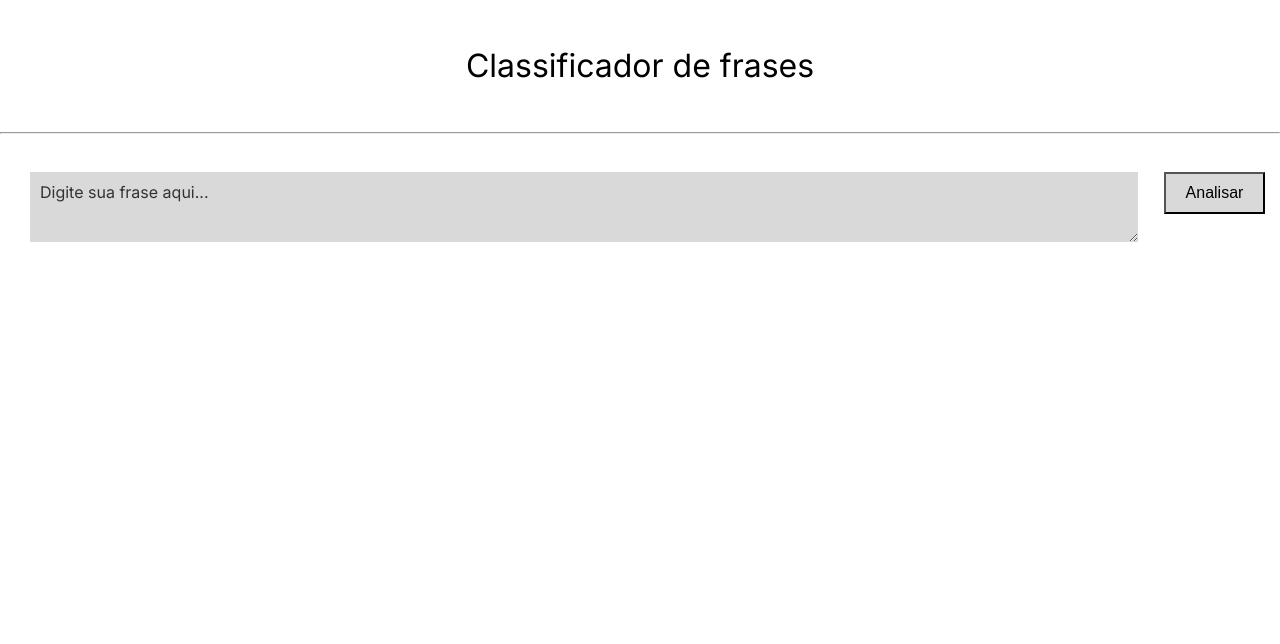
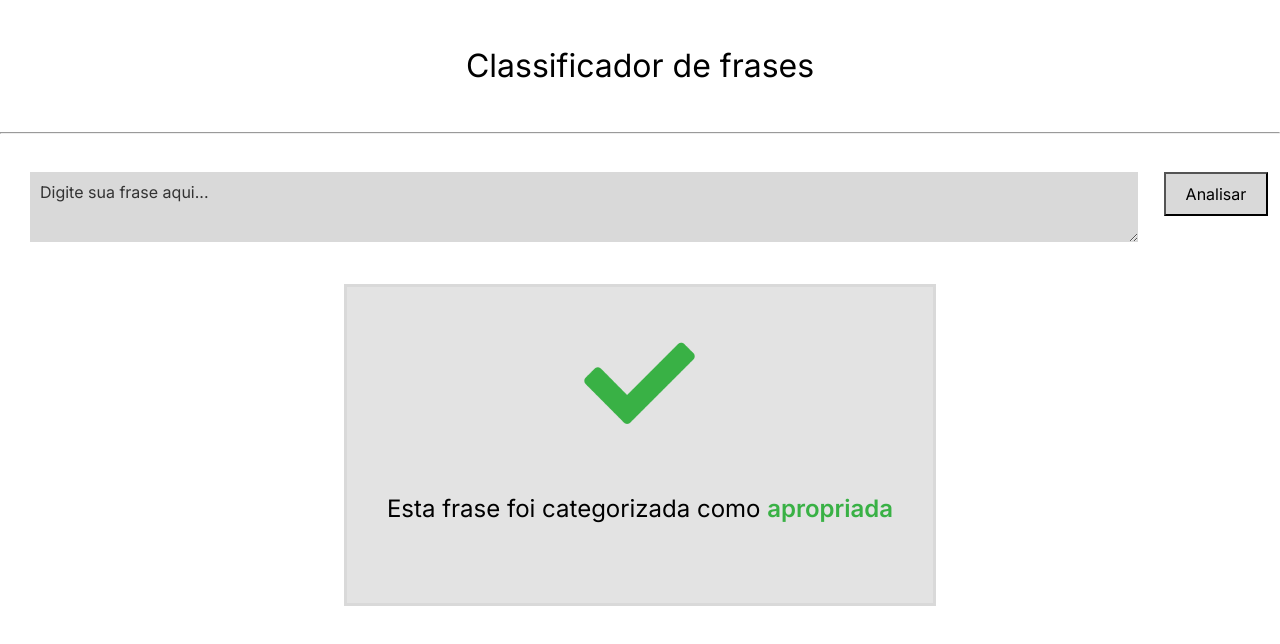
Before and after one commit to diefesson/ufc-pi-4, a React (Create React App) app in the folder frontend/classificador/: page / in a window 1280 px wide. Shown: the top 644 px of the page. Built offline with nearby package versions, Linux system fonts and the light colour scheme.

Commit message:
new components

```diff
--- a/frontend/classificador/src/components/Button/styles.scss
+++ b/frontend/classificador/src/components/Button/styles.scss
@@ -2,7 +2,7 @@
   padding: 10px 20px;
   background-color: #d9d9d9;
   color: #000;
-  font-size: "Inter", sans-serif;
+  font-family: "Inter", sans-serif;
   font-size: 16px;
   font-weight: 400;
   cursor: pointer;
--- /dev/null
+++ b/frontend/classificador/src/components/ModalFeedback/ModalFeedback.jsx
@@ -0,0 +1,26 @@
+import React from "react";
+import approved from "../../approved.png";
+import notApproved from "../../notApproved.png";
+import "./styles.scss";
+
+const ModalFeedback = ({ isApproved }) => {
+  return (
+    <div className="contentModal">
+      <div>
+        <img src={isApproved ? approved : notApproved} alt="classfier" />
+      </div>
+      <div>
+        <spam className="textFeedback">
+          Esta frase foi categorizada como{" "}
+          {isApproved ? (
+            <spam className="approved">apropriada</spam>
+          ) : (
+            <spam className="notApproved">inapropriada</spam>
+          )}
+        </spam>
+      </div>
+    </div>
+  );
+};
+
+export default ModalFeedback;
--- /dev/null
+++ b/frontend/classificador/src/components/ModalFeedback/styles.scss
@@ -0,0 +1,29 @@
+.contentModal {
+  margin-top: 40px;
+  display: block;
+  font-family: "Inter", sans-serif;
+  background-color: #e3e3e3;
+  text-align: center;
+  padding: 80px 40px;
+  color: #000;
+  font-size: 24px;
+  line-height: 29px;
+  gap: 20px;
+  border: 3px solid #d9d9d9;
+
+  img {
+    margin-top: -60px;
+    margin-bottom: 20px;
+  }
+
+  .textFeedback {
+    .approved {
+      color: #39b145;
+      font-weight: 600;
+    }
+    .notApproved {
+      color: #6b0000;
+      font-weight: 600;
+    }
+  }
+}
--- a/frontend/classificador/src/pages/Classifier.jsx
+++ b/frontend/classificador/src/pages/Classifier.jsx
@@ -1,5 +1,6 @@
 import React from "react";
 import ButtonGeneral from "../components/Button/ButtonGeneral";
+import ModalFeedback from "../components/ModalFeedback/ModalFeedback";
 import "../styles.scss";
 
 const Classifier = () => {
@@ -21,6 +22,9 @@ const Classifier = () => {
           <ButtonGeneral text="Analisar" />
         </div>
       </div>
+      <div className="positionFeedback">
+        <ModalFeedback isApproved />
+      </div>
     </div>
   );
 };
--- a/frontend/classificador/src/styles.scss
+++ b/frontend/classificador/src/styles.scss
@@ -47,4 +47,10 @@
       padding-top: 30px;
     }
   }
+
+  .positionFeedback {
+    display: flex;
+    justify-content: center;
+    align-items: center;
+  }
 }
```
Also changed, not shown: frontend/classificador/src/approved.png (added), frontend/classificador/src/notApproved.png (added).
